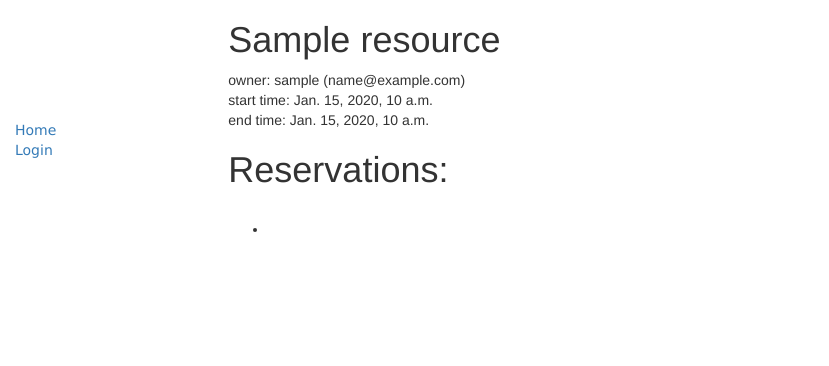
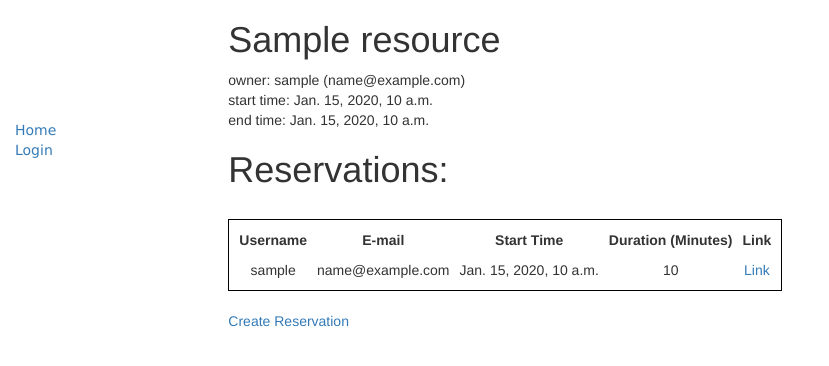
Before and after one commit to jw3877/final, a Django app: page /resource/1/ in a window 1280 px wide. Shown: the top 366 px of the page, without its empty margins (0-829 px from the left). Run offline with Django 3.2, Linux system fonts and the light colour scheme; tables that the repository leaves empty hold one stand-in row (values such as "Sample post"); parts of the project's set-up code (start-up, migrations or seed data) failed here and were passed over; some libraries are stand-ins or nearby versions.

Commit message:
added initial reservation functionality

```diff
--- a/final/static/css/styles.css
+++ b/final/static/css/styles.css
@@ -4,3 +4,13 @@
     list-style: none;
     font-family: verdana;
 }
+
+table {
+    border: 1px solid black;
+    border-spacing: 10px;
+    border-collapse: separate;
+}
+
+td, th{
+text-align: center;
+}
--- a/reservation/forms.py
+++ b/reservation/forms.py
@@ -12,4 +12,4 @@
 class ReservationForm(ModelForm):
   class Meta:
     model = Reservation
-    fields = ['start_time', 'end_time']
+    fields = ['start_time', 'duration']
--- a/reservation/models.py
+++ b/reservation/models.py
@@ -18,10 +18,13 @@
 class Reservation(models.Model):
   # reservation hours (will be any two times within the same day, e.g. 9am - 5pm)
   start_time = models.DateTimeField('reservation start time')
-  end_time = models.DateTimeField('reservation end time')
+  duration = models.IntegerField('duration (minutes)', default=0)
 
   # resource that has been reserved
   resource = models.ForeignKey(Resource)
+
+  # owner of the reservation
+  owner = models.ForeignKey(User)
 
   def __str__(self):
     return self.resource
--- a/reservation/templates/base_generic.html
+++ b/reservation/templates/base_generic.html
@@ -25,7 +25,6 @@
           <li><a href="{% url 'index' %}">Home</a></li>
           {% if user.is_authenticated %}
             <li><a href="{% url 'createResource' %}">Create Resource</a></li>
-            <li><a href="{% url 'createReservation' %}">Create Reservation</a></li>
             <li><a href="{% url 'logout'%}">Logout {{ user.get_username }}</a></li>
           {% else %}
             <li><a href="{% url 'login' %}?next={{request.path}}">Login</a></li>
--- a/reservation/templates/reservation/createReservation.html
+++ b/reservation/templates/reservation/createReservation.html
@@ -7,7 +7,7 @@
 
 <!-- Begin Form -->
 {% if reservation_form %}
-<form action="{% url 'createReservation' %}" method="post">
+<form action="{% url 'createReservation' resource.id %}" method="post">
 {% csrf_token %}
 {{ reservation_form.as_p }}
 <input type="submit" value="Add Reservation" />
--- a/reservation/templates/reservation/reservation.html
+++ b/reservation/templates/reservation/reservation.html
@@ -1,12 +1,12 @@
 {% extends "base_generic.html" %}
 {% block content %}
 <h1> Reservation </h1>
-resource: <a href="{% url 'resource' resource.id %}">{{ reservation.resource.name }}</a>
+resource: <a href="{% url 'resource' reservation.resource.id %}">{{ reservation.resource.name }}</a>
 <br>
 owner: {{reservation.resource.owner.username}} ({{reservation.resource.owner.email}})
 <br>
 start time: {{reservation.start_time}}
 <br>
-end time: {{reservation.end_time}}
+duration: {{reservation.duration}} minutes
 
 {% endblock %}
--- a/reservation/templates/reservation/resource.html
+++ b/reservation/templates/reservation/resource.html
@@ -10,15 +10,28 @@
 <h1>Reservations:</h1>
 <br>
 {% if reservations_list %}
-  <ul>
+<table>
+  <tr>
+    <th>Username</th>
+    <th>E-mail</th>
+    <th>Start Time</th>
+    <th>Duration (Minutes)</th>
+    <th>Link</th>
+  </tr>
   {% for reservation in reservations_list %}
-    <li><a href="{% url 'detail' resource.id %}">{{ reservation.name }}</a></li>
+    <tr><td> {{ reservation.owner.username }} </td>
+    <td> {{ reservation.owner.email }} </td>
+    <td> {{ reservation.start_time }} </td>
+    <td> {{ reservation.duration }} </td>
+    <td><a href="{% url 'reservation' reservation.id %}">Link</a></td></tr>
   {% endfor %}
-  </ul>
+  </table>
   <br>
 
 {% else %}
     <p>No reservations.</p>
 {% endif %}
 
+<a href="{% url 'createReservation' resource.id %}">Create Reservation</a>
+
 {% endblock %}
--- a/reservation/urls.py
+++ b/reservation/urls.py
@@ -11,10 +11,10 @@
     url(r'^resource/create/$', views.createResource, name='createResource'),
 
     # ex: /resource/5/
-    url(r'^resource/(?P<resource_id>[0-9]+)/$', views.resource, name='resource'),
+    url(r'^resource/(?P<resource_id>[0-9]+)/$', views.resource, name='resource'),\
 
-    # ex: /reservation/create/
-    url(r'^reservation/create/$', views.createReservation, name='createReservation'),
+    # ex: /resource/5/reserve/
+    url(r'^resource/(?P<resource_id>[0-9]+)/reserve/$', views.createReservation, name='createReservation'),
 
     # ex: /reservation/5/
     url(r'^reservation/(?P<reservation_id>[0-9]+)/$', views.reservation, name='reservation'),
--- a/reservation/views.py
+++ b/reservation/views.py
@@ -43,7 +43,6 @@
   return render(request, 'reservation/reservation.html', context)
 
 
-
 @login_required
 def createResource(request):
   if request.method == 'POST':
@@ -58,14 +57,29 @@
   return render(request, 'reservation/createResource.html', context)
 
 @login_required
-def createReservation(request):
+def createReservation(request, resource_id):
+  resource = get_object_or_404(Resource, pk=resource_id)
+
   if request.method == 'POST':
     f = ReservationForm(request.POST)
     new_reservation = f.save(commit=False)
+    new_reservation.resource = resource
     new_reservation.owner = request.user
+
+    if new_reservation.duration <= 0:
+      reservation_form = ReservationForm(request.POST)
+      context = {
+        'reservation_form': reservation_form,
+        'error_message': 'duration must be at least 1 minute',
+        'resource': resource
+      }
+      return render(request, 'reservation/createReservation.html', context)
+
     new_reservation.save()
     return HttpResponseRedirect(reverse('index'))
-
   reservation_form = ReservationForm()
-  context = {'reservation_form': reservation_form}
+  context = {
+    'reservation_form': reservation_form,
+    'resource': resource
+  }
   return render(request, 'reservation/createReservation.html', context)
```
Also changed, not shown: reservation/migrations/0005_auto_20170507_1217.py (added), reservation/migrations/0006_reservation_owner.py (added).
